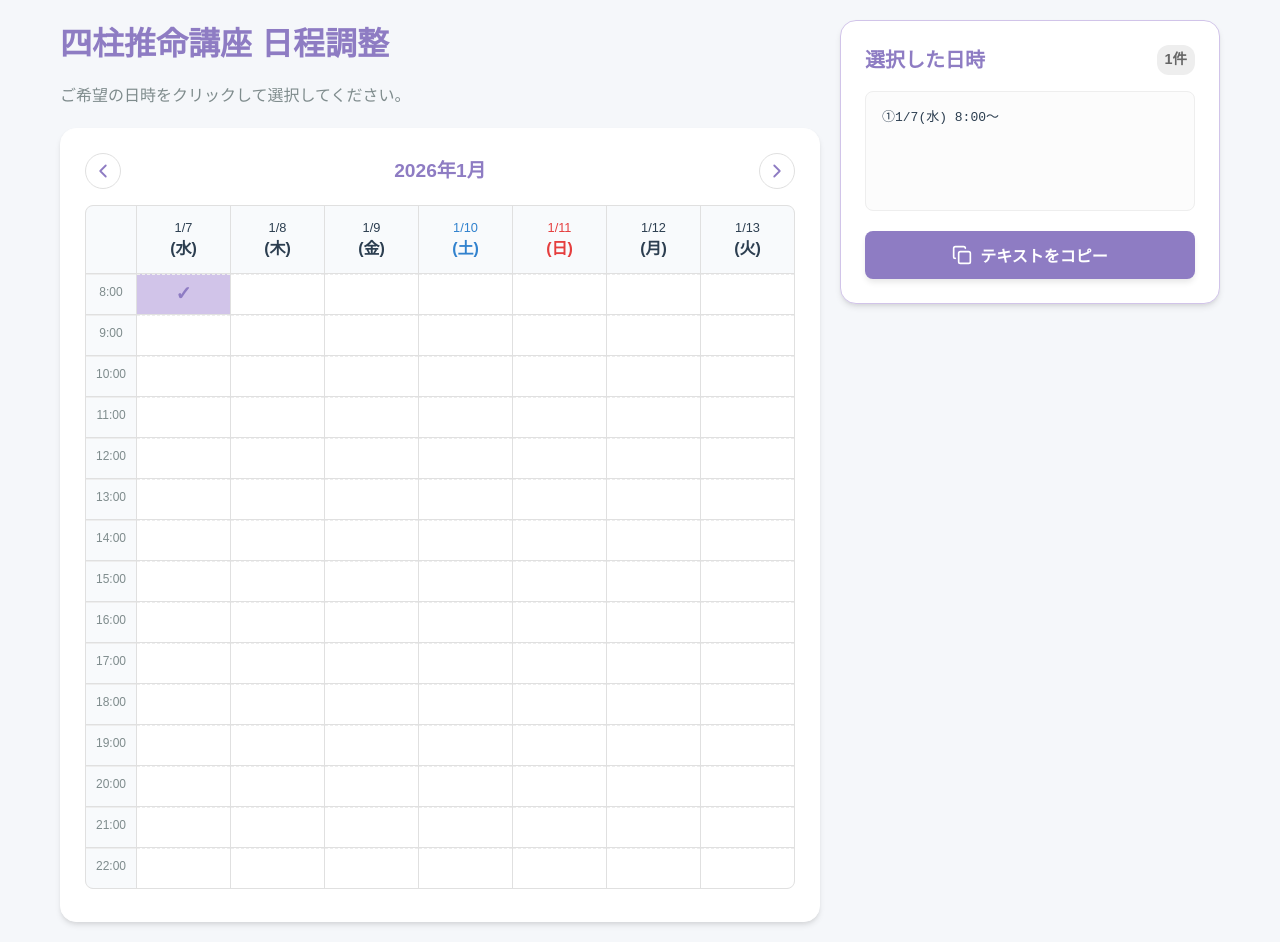
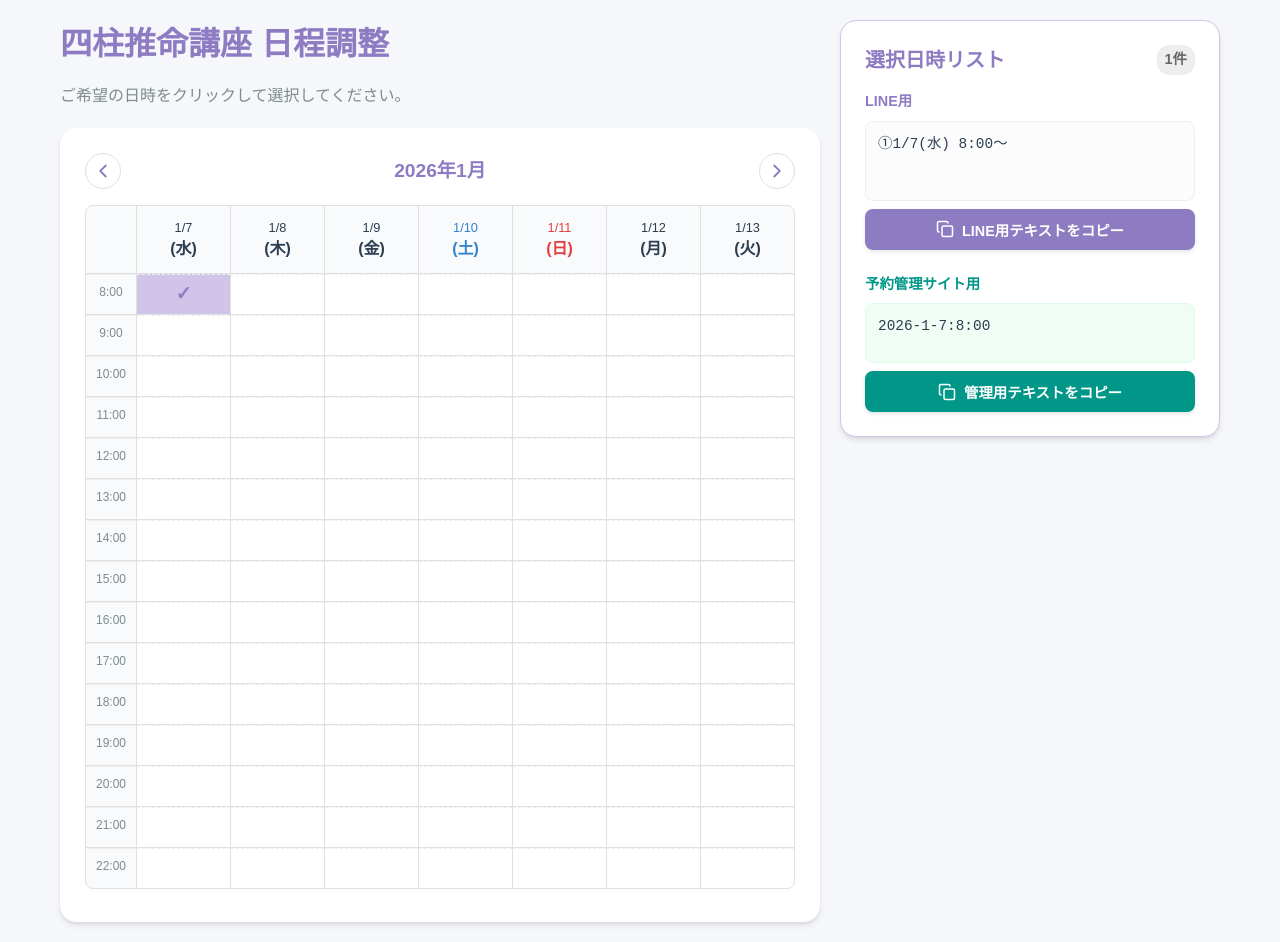
Before and after one commit to fuchio1978/chousei-app, a React (Vite) app: page / in a window 1280 px wide. Both pictures are taken after a click on the element 183 px from the left and 294 px from the top of the page. Built offline with nearby package versions, Linux system fonts and the light colour scheme.

Commit message:
Add admin format output

```diff
--- a/src/components/OutputPanel.jsx
+++ b/src/components/OutputPanel.jsx
@@ -4,40 +4,58 @@ import { Copy, Check } from 'lucide-react';
 import { useState } from 'react';
 
 export function OutputPanel({ selectedSlots }) {
-    const [copied, setCopied] = useState(false);
+    const [copiedLine, setCopiedLine] = useState(false);
+    const [copiedAdmin, setCopiedAdmin] = useState(false);
 
-    // Generate text for clipboard
-    const generateText = () => {
-        return selectedSlots.map((slot, index) => {
-            const dateStr = format(slot.date, 'M/d(EE)', { locale: ja });
-            const timeStr = `${slot.hour}:00`;
-            return `①${index + 1} ${dateStr} ${timeStr}～`;
-        }).join('\n'); // Using numbered circle chars might be tricky for dynamic > 20, keeping user request format
-        // User req: "①1/7...", "②..."
-        // I'll stick to circle numbers for 1-20, or just bracket numbers if it goes high.
-        // Actually, user example has ①, ② repeated for lines.
-        // Wait, "①1/7..." then "②1/7..."
-        // Let's try to map 1-20 to chars, or fallback to (N).
-    };
-
+    // --- LINE Logic ---
     const getCircleNumber = (num) => {
-        // Basic map for 1-20
-        const map = ['①', '②', '③', '④', '⑤', '⑥', '⑦', '⑧', '⑨', '⑩', '⑪', '⑫', '⑬', '⑭', '⑮', '⑯', '⑰', '⑱', '⑲', '⑳'];
+        const map = ['①', '②', '③', '④', '⑤', '⑥', '⑦', '⑧', '⑨', '⑩', '⑪', '⑫', '⑬', '⑭', '⑮', '⑯', '⑰', '⑲', '⑲', '⑳'];
         return map[num - 1] || `(${num})`;
     };
 
-    const formattedLines = selectedSlots.map((slot, index) => {
+    const lineLines = selectedSlots.map((slot, index) => {
         const dateStr = format(slot.date, 'M/d(EEE)', { locale: ja });
         const timeStr = `${slot.hour}:00`;
         return `${getCircleNumber(index + 1)}${dateStr} ${timeStr}～`;
     });
 
-    const handleCopy = async () => {
-        const text = formattedLines.join('\n');
+    const handleCopyLine = async () => {
+        const text = lineLines.join('\n');
         try {
             await navigator.clipboard.writeText(text);
-            setCopied(true);
-            setTimeout(() => setCopied(false), 2000);
+            setCopiedLine(true);
+            setTimeout(() => setCopiedLine(false), 2000);
+        } catch (err) {
+            console.error('Failed to copy', err);
+        }
+    };
+
+    // --- Admin Logic ---
+    const generateAdminText = () => {
+        // Group slots by date: { '2026-1-4': [21, 22], ... }
+        const grouped = selectedSlots.reduce((acc, slot) => {
+            const dateKey = format(slot.date, 'yyyy-M-d'); // 2026-1-4
+            if (!acc[dateKey]) acc[dateKey] = [];
+            acc[dateKey].push(slot.hour);
+            return acc;
+        }, {});
+
+        // Format each group
+        return Object.entries(grouped).map(([dateKey, hours]) => {
+            // hours are already sorted in App.jsx but good to be safe if keys behave odd (though object keys might not sort)
+            // selectedSlots is sorted, so reduce order should be preserved for arrays
+            const timeStr = hours.map(h => `${h}:00`).join(',');
+            return `${dateKey}:${timeStr}`;
+        }).join('\n');
+    };
+
+    const adminText = generateAdminText();
+
+    const handleCopyAdmin = async () => {
+        try {
+            await navigator.clipboard.writeText(adminText);
+            setCopiedAdmin(true);
+            setTimeout(() => setCopiedAdmin(false), 2000);
         } catch (err) {
             console.error('Failed to copy', err);
         }
@@ -46,7 +64,7 @@ export function OutputPanel({ selectedSlots }) {
     return (
         <div className="card" style={{ borderColor: 'var(--color-primary-light)' }}>
             <h2 style={{ fontSize: '1.25rem', marginBottom: '16px', display: 'flex', alignItems: 'center', justifyContent: 'space-between' }}>
-                <span>選択した日時</span>
+                <span>選択日時リスト</span>
                 <span style={{ fontSize: '0.9rem', padding: '4px 8px', background: '#eee', borderRadius: '12px', color: '#666' }}>{selectedSlots.length}件</span>
             </h2>
 
@@ -55,21 +73,41 @@ export function OutputPanel({ selectedSlots }) {
                     カレンダーから<br />日時を選択してください
                 </div>
             ) : (
-                <>
-                    <div style={{ background: '#fcfcfc', border: '1px solid #eee', borderRadius: '8px', padding: '16px', marginBottom: '20px', fontFamily: 'monospace', minHeight: '120px' }}>
-                        {formattedLines.map((line, i) => (
-                            <div key={i} style={{ marginBottom: '4px' }}>
-                                {line}
-                            </div>
+                <div style={{ display: 'flex', flexDirection: 'column', gap: '24px' }}>
+                    {/* Section 1: LINE Format */}
+                    <div>
+                        <div style={{ fontSize: '0.9rem', fontWeight: 600, marginBottom: '8px', color: 'var(--color-primary)' }}>LINE用</div>
+                        <div style={{ background: '#fcfcfc', border: '1px solid #eee', borderRadius: '8px', padding: '12px', marginBottom: '8px', fontFamily: 'monospace', minHeight: '80px', fontSize: '0.9rem' }}>
+                            {lineLines.map((line, i) => (
+                                <div key={i} style={{ marginBottom: '4px' }}>{line}</div>
                             ))}
                         </div>
+                        <CopyButton onClick={handleCopyLine} copied={copiedLine} label="LINE用テキストをコピー" />
+                    </div>
 
+                    {/* Section 2: Admin Format */}
+                    <div>
+                        <div style={{ fontSize: '0.9rem', fontWeight: 600, marginBottom: '8px', color: 'var(--color-secondary)' }}>予約管理サイト用</div>
+                        <div style={{ background: '#f0fdf4', border: '1px solid #dcfce7', borderRadius: '8px', padding: '12px', marginBottom: '8px', fontFamily: 'monospace', minHeight: '60px', fontSize: '0.9rem', whiteSpace: 'pre-wrap' }}>
+                            {adminText}
+                        </div>
+                        <CopyButton onClick={handleCopyAdmin} copied={copiedAdmin} label="管理用テキストをコピー" color="var(--color-secondary)" />
+                    </div>
+                </div>
+            )}
+        </div>
+    );
+}
+
+function CopyButton({ onClick, copied, label, color }) {
+    const baseColor = color || 'var(--color-primary)';
+    return (
         <button
-                        onClick={handleCopy}
+            onClick={onClick}
             style={{
                 width: '100%',
-                            padding: '12px',
-                            backgroundColor: copied ? 'var(--color-secondary)' : 'var(--color-primary)',
+                padding: '10px',
+                backgroundColor: copied ? '#4CAF50' : baseColor, // Green if copied
                 color: 'white',
                 border: 'none',
                 borderRadius: '8px',
@@ -78,15 +116,13 @@ export function OutputPanel({ selectedSlots }) {
                 alignItems: 'center',
                 justifyContent: 'center',
                 gap: '8px',
-                            fontSize: '1rem',
+                fontSize: '0.9rem',
                 transition: 'all 0.2s',
-                            boxShadow: '0 4px 6px -1px rgba(0, 0, 0, 0.1)',
+                boxShadow: '0 2px 4px rgba(0,0,0,0.1)',
+                cursor: 'pointer'
             }}
         >
-                        {copied ? <><Check size={20} /> コピーしました</> : <><Copy size={20} /> テキストをコピー</>}
+            {copied ? <><Check size={18} /> コピーしました</> : <><Copy size={18} /> {label}</>}
         </button>
-                </>
-            )}
-        </div>
     );
 }
```
Lines whose indentation alone changed are shown as unchanged.
